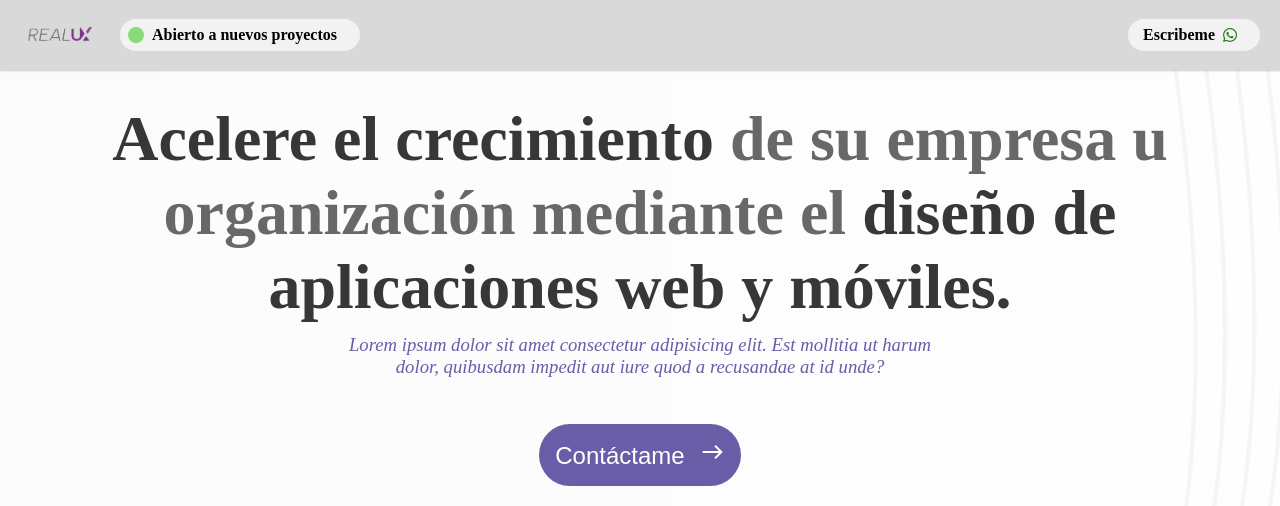
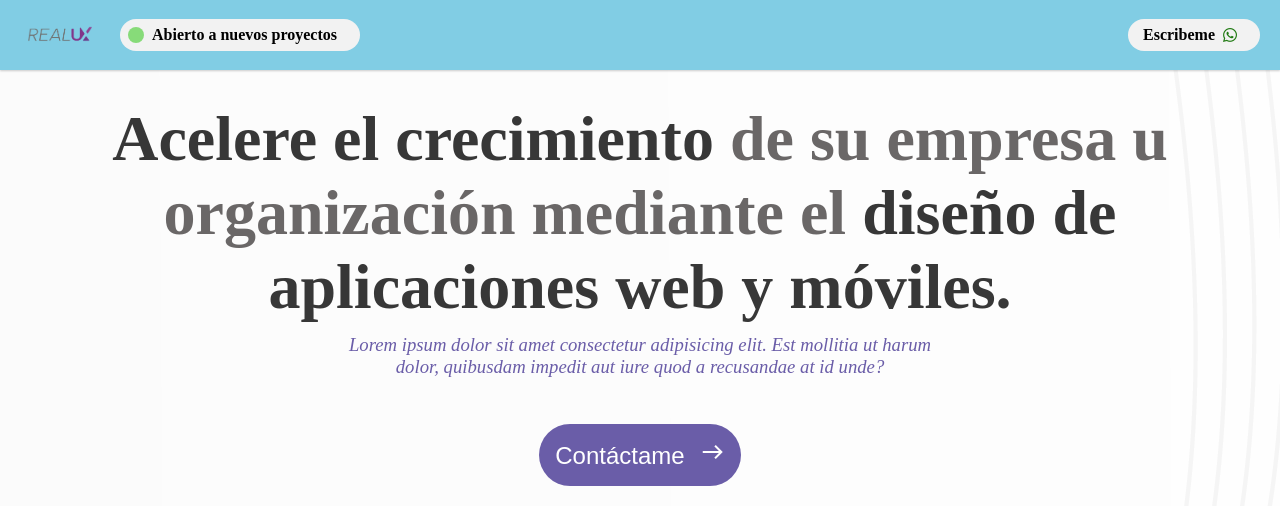
Before and after one commit to REAL-XDESIGN/ProfileREAL, a plain HTML site: page index.html in a window 1280 px wide. Shown: the top 506 px of the page. Drawn offline with nearby package versions, Linux system fonts and the light colour scheme.

Commit message:
se incerto un color de header fail

```diff
--- a/CSS/styles.css
+++ b/CSS/styles.css
@@ -26,7 +26,7 @@ body {
 /* HEADER */
 
 .header {
-    background-color: #D9D9D9;
+    background-color: #81cde4;
     position: sticky;
     top: 0px;
     width: 100%;
```
